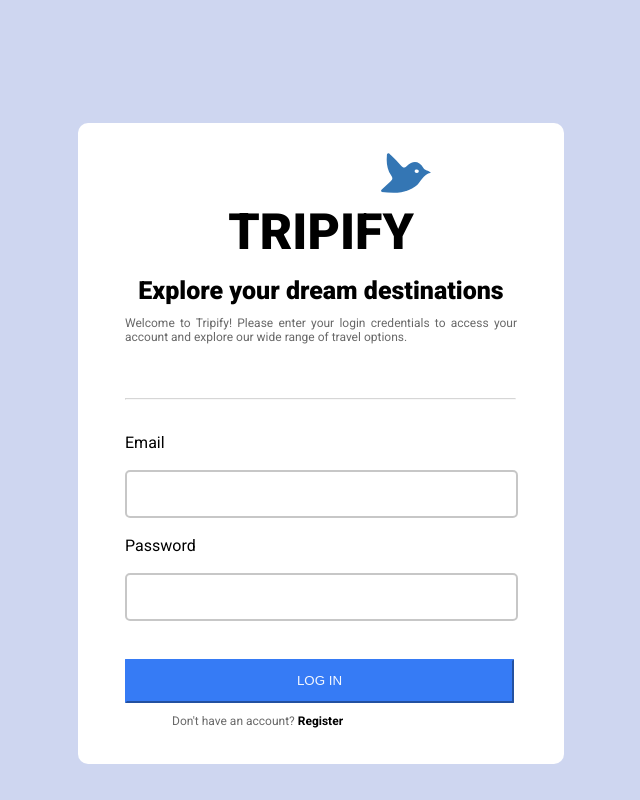
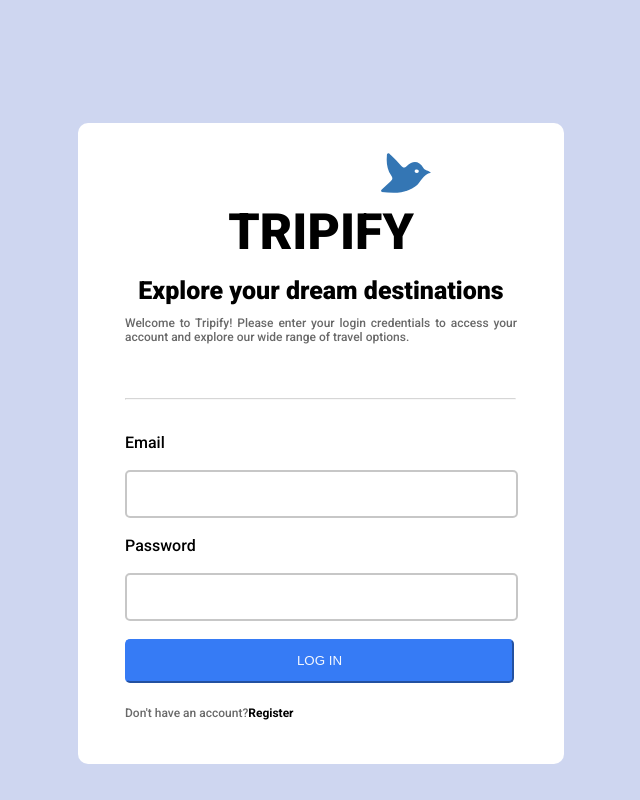
Before and after one commit to VeroZuliani/image-based-web-project, a plain HTML site: page index.html in a window 1280 px wide. Shown: the part 572-1372 px from the top of the page, without its empty margins (319-959 px from the left). After the commit the page ends 1346 px from the top, so only its background shows below. Drawn offline with Linux system fonts and the light colour scheme.

Commit message:
Mejorar estilo del formulario y boton

```diff
--- a/css/styles.css
+++ b/css/styles.css
@@ -129,6 +129,7 @@ p{
 .login p{
     color: #696969;
     font-family: "Roboto", sans-serif;
+    font-weight: 500;
     font-size: 12px;
     text-align: justify;
     padding: 0 47px;
@@ -137,14 +138,13 @@ p{
 
 hr{
     width: 389px;
-    margin: 32px 0 33px 47px;
+    margin: 0 0 33px 47px;
     opacity: 0.4;
 }
 
 form{
     display: flex;
     flex-direction: column;
-    padding: 0 0 30px 47px;
 }
 
 input{
@@ -154,14 +154,16 @@ input{
     border-radius: 5px;
     border-style: solid;
     opacity: 0.4;
+    margin-left: 47px;
 }
 
 label{
     text-align: left;
     font-family: "Roboto", sans-serif;
-    font-weight: 400;
+    font-weight: 500;
     font-style: normal;
     font-size: 16px;
+    margin-left: 47px;
 }
 
 
@@ -172,9 +174,10 @@ button{
     background-color: #367bf5;
     color: #f3f7fe;
     border-color: #367bf5;
-    border-radius: 1px;
-    margin-top: 20px;
+    border-radius: 5px;
     transition: background-color 1s, color 1s;
+    cursor: pointer;
+    margin: 0 0 12px 47px;
 }
 
 button:hover{
@@ -184,11 +187,9 @@ button:hover{
 
 form p{
     font-family: "Roboto", sans-serif;
-    font-weight: 400;
+    font-weight: 500;
     font-style: normal;
     font-size: 12px;
-    text-align: center;
-    margin-bottom: 42px;
 }
 
 form b{
```
Also changed, not shown: index.html (+1 -1 lines).
